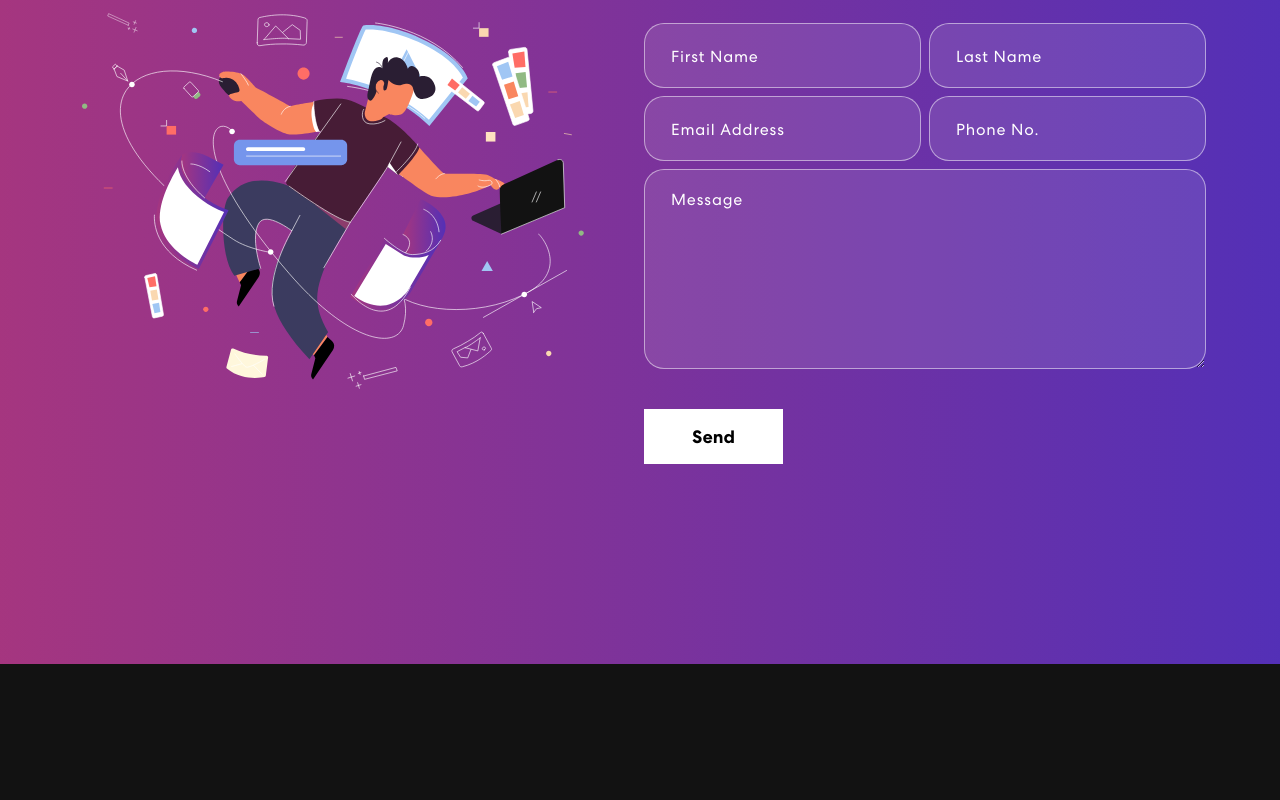
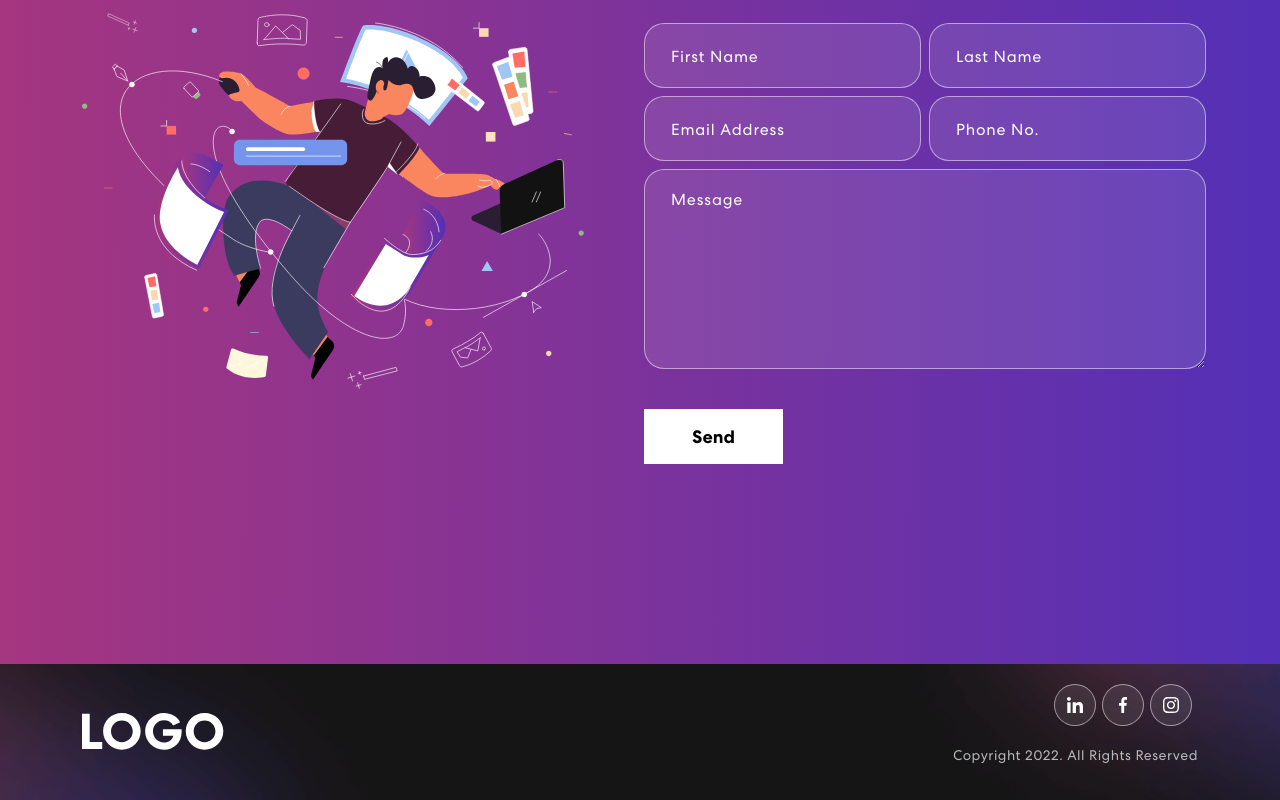
Before and after one commit to MiracleBryan/portfolio, a React (Create React App) app: page / in a window 1280 px wide. Shown: the part 1923-2723 px from the top of the page. Before the commit the page ends 2587 px from the top, so only its background shows below. Built offline with nearby package versions, Linux system fonts and the light colour scheme.

Commit message:
Integrate Footer component

```diff
--- a/src/App.css
+++ b/src/App.css
@@ -70,7 +70,7 @@
 @media (min-width:1700px) {
 	main .container {
 		max-width: 100%;
-		padding: 0 150px;
+		padding: 0 150;
 	}
 }
 
@@ -540,3 +540,25 @@
 .contact form button:hover::before {
   width: 100%;
 }
+
+
+
+/************ Footer Css ************/
+.footer {
+  padding: 20px 0 20px 0;
+  background-image: url('./assets/img/footer-bg.png');
+  background-position: center center;
+  background-size: cover;
+  background-repeat: no-repeat;
+}
+
+.footer img {
+  width: 26%;
+}
+.footer p {
+  font-weight: 400;
+  font-size: 14px;
+  color: #B8B8B8;
+  letter-spacing: 0.5px;
+  margin-top: 20px;
+}
--- a/src/App.js
+++ b/src/App.js
@@ -5,6 +5,7 @@
 import {Skills} from './components/Skills'
 import {Projects} from './components/Projects'
 import {Contact} from './components/ContactForm'
+import { Footer } from "./components/Footer";
 import 'bootstrap/dist/css/bootstrap.min.css';
 
 function App() {
@@ -15,6 +16,7 @@
       <Skills/>
       <Projects/>
       <Contact/>
+      <Footer />
     </div>
   );
 }
--- a/src/components/Banner.js
+++ b/src/components/Banner.js
@@ -2,7 +2,6 @@
 import { Container, Row, Col } from "react-bootstrap";
 import headerImg from "../assets/img/header-img.svg";
 import { ArrowRightCircle } from 'react-bootstrap-icons';
-//import 'animate.css';
 import TrackVisibility from 'react-on-screen';
 
 
--- /dev/null
+++ b/src/components/Footer.js
@@ -0,0 +1,27 @@
+import { Container, Row, Col } from "react-bootstrap";
+import logo from "../assets/img/logo.svg";
+import navIcon1 from "../assets/img/nav-icon1.svg";
+import navIcon2 from "../assets/img/nav-icon2.svg";
+import navIcon3 from "../assets/img/nav-icon3.svg";
+
+export const Footer = () => {
+  return (
+    <footer className="footer">
+      <Container>
+        <Row className="align-items-center">
+          <Col size={12} sm={6}>
+            <img src={logo} alt="Logo" />
+          </Col>
+          <Col size={12} sm={6} className="text-center text-sm-end">
+            <div className="social-icon">
+              <a href="#"><img src={navIcon1} alt="Icon" /></a>
+              <a href="#"><img src={navIcon2} alt="Icon" /></a>
+              <a href="#"><img src={navIcon3} alt="Icon" /></a>
+            </div>
+            <p>Copyright 2022. All Rights Reserved</p>
+          </Col>
+        </Row>
+      </Container>
+    </footer>
+  )
+}
```
